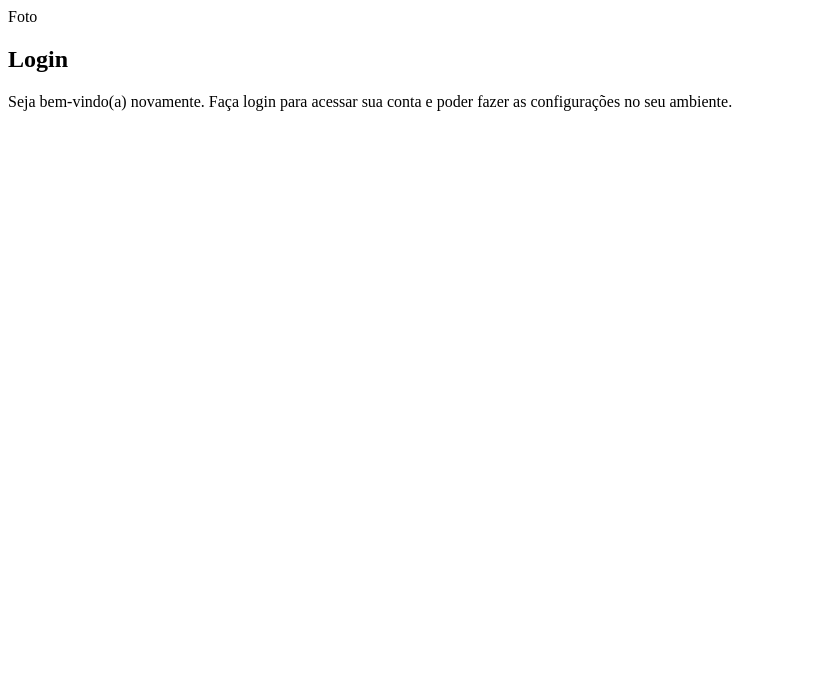
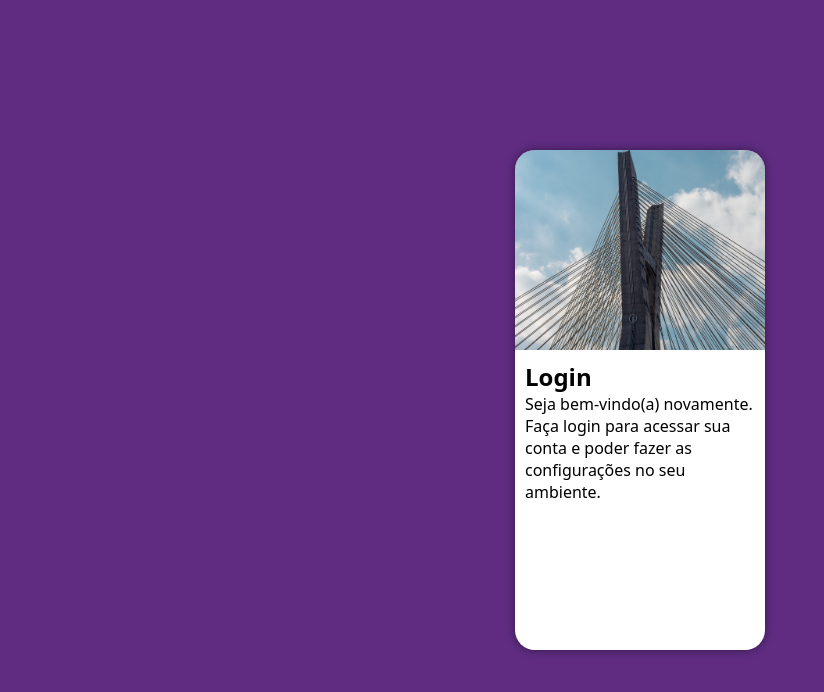
Before and after one commit to larissardesigner/projeto-login, a plain HTML site: page index.html in a window 1280 px wide. Shown: the whole page, without its empty margins (0-824 px from the left). Drawn offline with Linux system fonts and the light colour scheme.

Commit message:
atualizei tela login

```diff
--- a/estilos/style.css
+++ b/estilos/style.css
@@ -5,3 +5,49 @@
     Verde: #49a09d
     Lilás: #5f2c82
 */
+
+* {
+    font-family: system-ui, -apple-system, BlinkMacSystemFont, 'Segoe UI', Roboto, Oxygen, Ubuntu, Cantarell, 'Open Sans', 'Helvetica Neue', sans-serif;
+    padding: 0px;
+    margin: 0px;
+    box-sizing: border-box;
+}
+
+body, html {
+    background-color: #5f2c82;
+    height: 100vh;
+    width: 100vw;
+}
+
+main {
+    position: relative;
+    height: 100vh;
+    width: 100vw;
+}
+
+section#login {
+    position: absolute;
+    top: 50%;
+    left: 50%;
+    transform: translate(-50%, -50%);
+    overflow: hidden;
+
+    background-color: white;
+    width: 250px;
+    height: 500px;
+    border-radius: 20px;
+    box-shadow: 0px 0px 10px rgba(0, 0, 0, 0.450);
+}
+
+section#login > div#imagem {
+    display: block;
+    background: #5f2c82 url(../imagens/pexels-bruno-thethe-3035998.jpg) no-repeat;
+    background-size: cover;
+    background-position: center right;
+    height: 200px;
+}
+
+section#login > div#formulario {
+    display: block;
+    padding: 10px;
+}
--- a/index.html
+++ b/index.html
@@ -11,7 +11,7 @@
     <main>
         <section id="login">
             <div id="imagem">
-                Foto
+            <!-- Aqui vai a imagem nas Css -->
             </div>
             <div id="formulario">
                 <h1>Login</h1>
```
